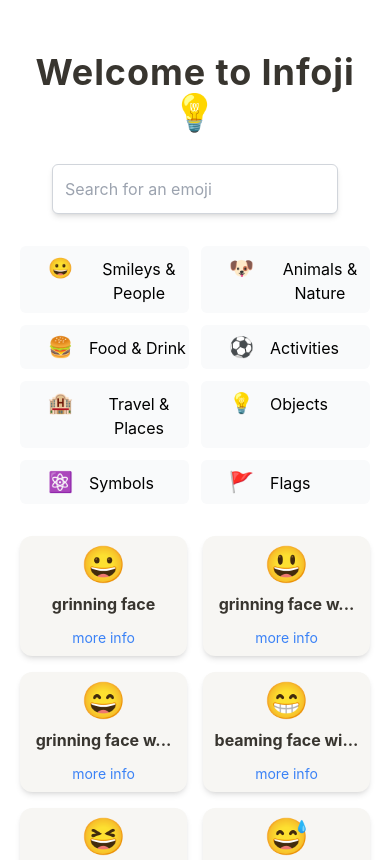
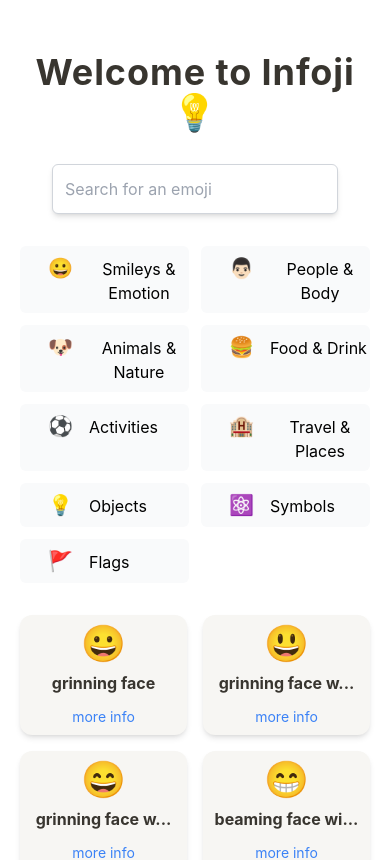
Before and after one commit to betomoedano/emojis-info, a Next.js app: page / in a window 390 px wide. Shown: the top 860 px of the page. Built offline with nearby package versions, Linux system fonts and the light colour scheme.

Commit message:
add search functionality

```diff
--- a/components/categoryCard.tsx
+++ b/components/categoryCard.tsx
@@ -2,8 +2,6 @@
 
 interface EmojiCardProps {
   emoji: string;
-  subgroup: string;
-  subgroup2?: string;
   group: string;
   handleFilter: (group: string) => void;
 }
@@ -11,13 +9,12 @@
 const CategoryCard: React.FunctionComponent<EmojiCardProps> = ({
   emoji,
   group,
-  subgroup,
   handleFilter,
 }) => {
   return (
     <React.Fragment>
       <button
-        onClick={() => handleFilter(subgroup)}
+        onClick={() => handleFilter(group)}
         className="flex items-baseline justify-start pl-7 bg-gray-50 py-2 rounded-md hover:bg-gray-100"
       >
         <span className=" text-xl mr-4 " role={'img'} aria-label={emoji}>
--- a/components/emojiCard.tsx
+++ b/components/emojiCard.tsx
@@ -104,10 +104,10 @@
                     {' '}
                     <span className="font-bold">Group:</span> {group}{' '}
                   </p>
-                  <p className="text-md text-gray-500 mb-2">
+                  {/* <p className="text-md text-gray-500 mb-2">
                     {' '}
                     <span className="font-bold">Subgroup:</span> {subgroup}{' '}
-                  </p>
+                  </p> */}
                 </div>
                 <div className="flex justify-center mt-4">
                   <button
--- a/components/footer.tsx
+++ b/components/footer.tsx
@@ -3,7 +3,7 @@
 
 const Footer = () => {
   return (
-    <footer className="bg-[#f1f1f1] p-10">
+    <footer className="border-t border-gray-300 p-10">
       <div className="max-w-5xl mx-auto">
         <p className="text-center">
           Made with{' '}
--- a/pages/index.tsx
+++ b/pages/index.tsx
@@ -7,8 +7,9 @@
 import Footer from '../components/footer';
 
 const Home: NextPage = () => {
+  const [currentSearch, setCurrentSearch] = React.useState('');
   const [filteredEmojis, setFilteredEmojis] = React.useState(
-    emojisData.slice(0, 1000)
+    emojisData.slice(0, 500)
   );
 
   function handleFilterByCategory(category: string) {
@@ -17,6 +18,18 @@
         emoji.group.toUpperCase().includes(category.toUpperCase())
       )
     );
+  }
+
+  function handleFilterBySearch(search: string) {
+    if (search.length > 0) {
+      setFilteredEmojis(
+        emojisData.filter((emoji) =>
+          emoji.name.toUpperCase().includes(search.toUpperCase())
+        )
+      );
+    } else {
+      setFilteredEmojis(emojisData.slice(0, 500));
+    }
   }
 
   return (
@@ -31,55 +44,53 @@
             id="name"
             type="text"
             placeholder="Search for an emoji"
+            onChange={(e) => handleFilterBySearch(e.target.value)}
           />
         </div>
-        <div className="grid grid-cols-2 md:grid-cols-3 lg:grid-cols-4 gap-3 mb-8">
+        <div className="grid grid-cols-2 md:grid-cols-3 gap-3 mb-8">
           <CategoryCard
             handleFilter={handleFilterByCategory}
             emoji="😀"
-            subgroup={'Smileys'}
-            group={'Smileys & People'}
+            group={'Smileys & Emotion'}
+          />
+          <CategoryCard
+            handleFilter={handleFilterByCategory}
+            emoji="👨🏻"
+            group={'People & Body'}
           />
           <CategoryCard
             handleFilter={handleFilterByCategory}
             emoji="🐶"
-            subgroup="animal"
             group={'Animals & Nature'}
           />
           <CategoryCard
             handleFilter={handleFilterByCategory}
             emoji="🍔"
-            subgroup={'Food'}
             group={'Food & Drink'}
           />
           <CategoryCard
             handleFilter={handleFilterByCategory}
             emoji="⚽️"
-            subgroup="Activities"
             group="Activities"
           />
           <CategoryCard
             handleFilter={handleFilterByCategory}
             emoji="🏨"
-            subgroup="travel"
             group={'Travel & Places'}
           />
           <CategoryCard
             handleFilter={handleFilterByCategory}
             emoji="💡"
-            subgroup="objects"
             group="Objects"
           />
           <CategoryCard
             handleFilter={handleFilterByCategory}
             emoji="⚛️"
-            subgroup="symbols"
             group="Symbols"
           />
           <CategoryCard
             handleFilter={handleFilterByCategory}
             emoji="🚩"
-            subgroup="flag"
             group="Flags"
           />
         </div>
```
